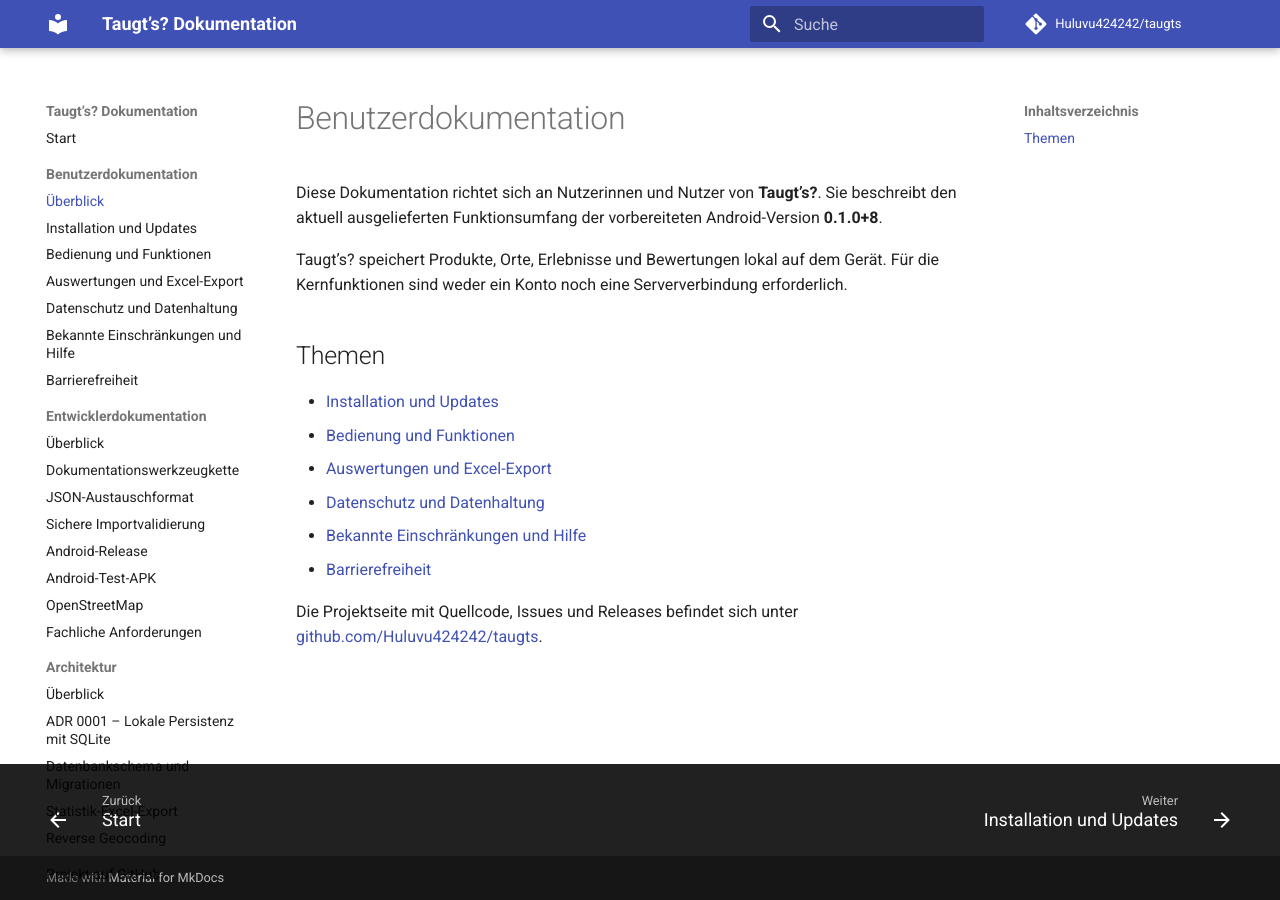
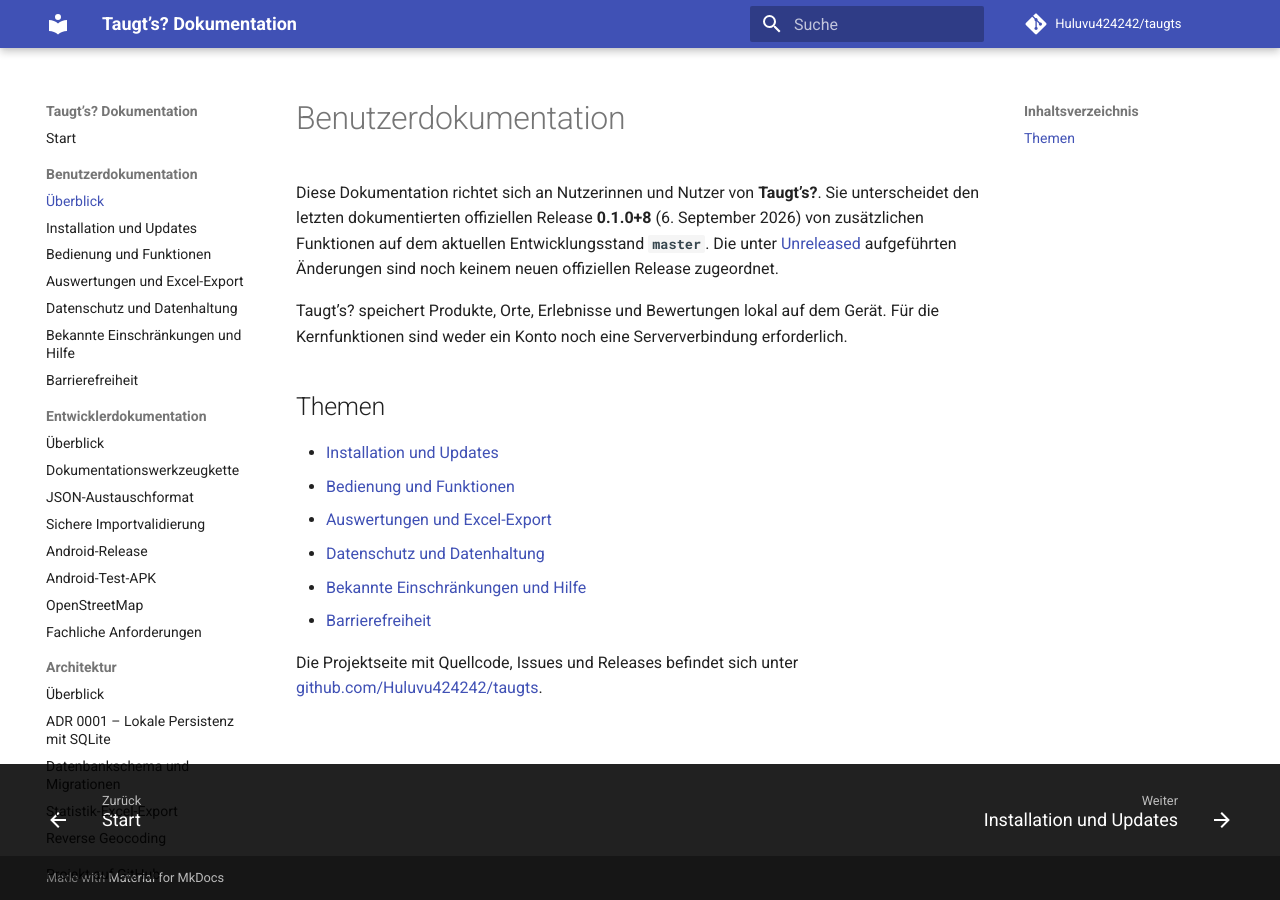
Before and after one commit to Huluvu424242/taugts, an MkDocs documentation site: the page built from docs/benutzer/index.md, in a window 1280 px wide. Built offline with MkDocs 1.6.1 and Material for MkDocs 9.7.7, drawn with Linux system fonts in a browser that asks for light colours; comment, search, counter and statistics services are not loaded.

Commit message:
docs(#232): docs/benutzer/index.md mit master-Stand abgleichen

```diff
--- a/docs/benutzer/index.md
+++ b/docs/benutzer/index.md
@@ -1,6 +1,6 @@
 # Benutzerdokumentation
 
-Diese Dokumentation richtet sich an Nutzerinnen und Nutzer von **Taugt’s?**. Sie beschreibt den aktuell ausgelieferten Funktionsumfang der vorbereiteten Android-Version **0.1.0+8**.
+Diese Dokumentation richtet sich an Nutzerinnen und Nutzer von **Taugt’s?**. Sie unterscheidet den letzten dokumentierten offiziellen Release **0.1.0+8** (6. September 2026) von zusätzlichen Funktionen auf dem aktuellen Entwicklungsstand **`master`**. Die unter [Unreleased](https://github.com/Huluvu424242/taugts/blob/master/CHANGELOG.md) aufgeführten Änderungen sind noch keinem neuen offiziellen Release zugeordnet.
 
 Taugt’s? speichert Produkte, Orte, Erlebnisse und Bewertungen lokal auf dem Gerät. Für die Kernfunktionen sind weder ein Konto noch eine Serververbindung erforderlich.
 
```
